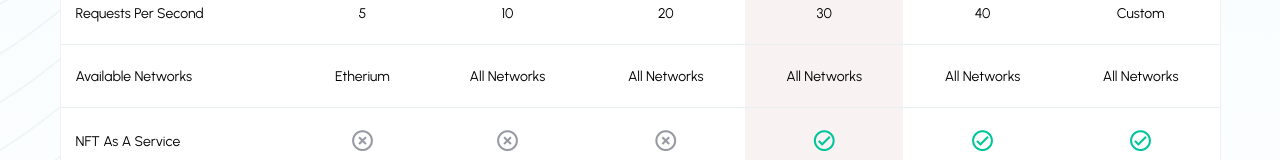
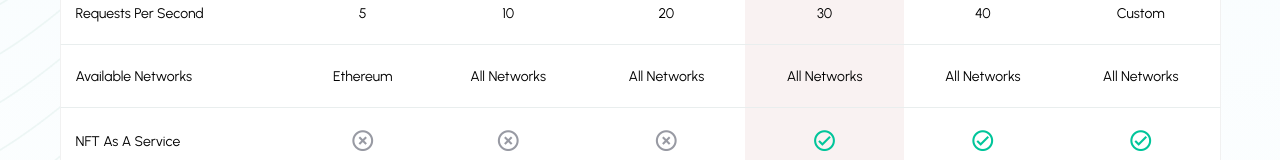
Before and after one commit to BlackBoot-io/Site, a Nuxt app: page /pricing in a window 1280 px wide. Shown: the part 617-777 px from the top of the page. Built offline with nearby package versions, Linux system fonts and the light colour scheme.

Commit message:
Change Ethereum name

```diff
--- a/components/section/Details.vue
+++ b/components/section/Details.vue
@@ -115,8 +115,8 @@
           img: require('../../static/img/methods/usdt.svg?raw'),
         },
         {
-          name: 'Etherium',
-          img: require('../../static/img/methods/etherium.svg?raw'),
+          name: 'Ethereum',
+          img: require('../../static/img/methods/ethereum.svg?raw'),
         },
         {
           name: 'BNB',
--- a/pages/pricing.vue
+++ b/pages/pricing.vue
@@ -98,7 +98,7 @@ export default {
       },
       {
         name: 'Available Networks',
-        free: 'Etherium',
+        free: 'Ethereum',
         standard: 'All Networks',
         startup: 'All Networks',
         advanced: 'All Networks',
```
Also changed, not shown: static/img/methods/ethereum.svg (renamed from static/img/methods/etherium.svg).
